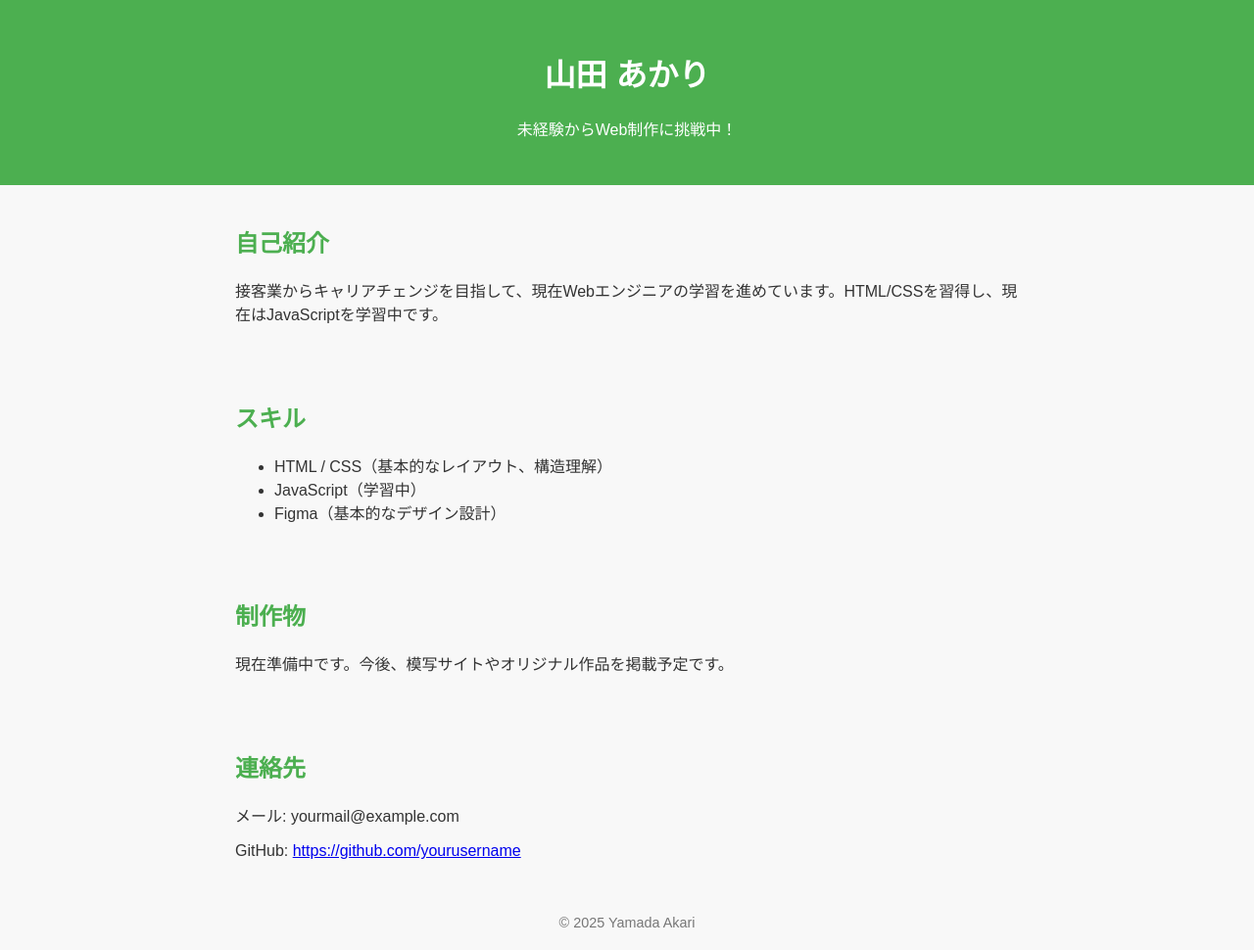
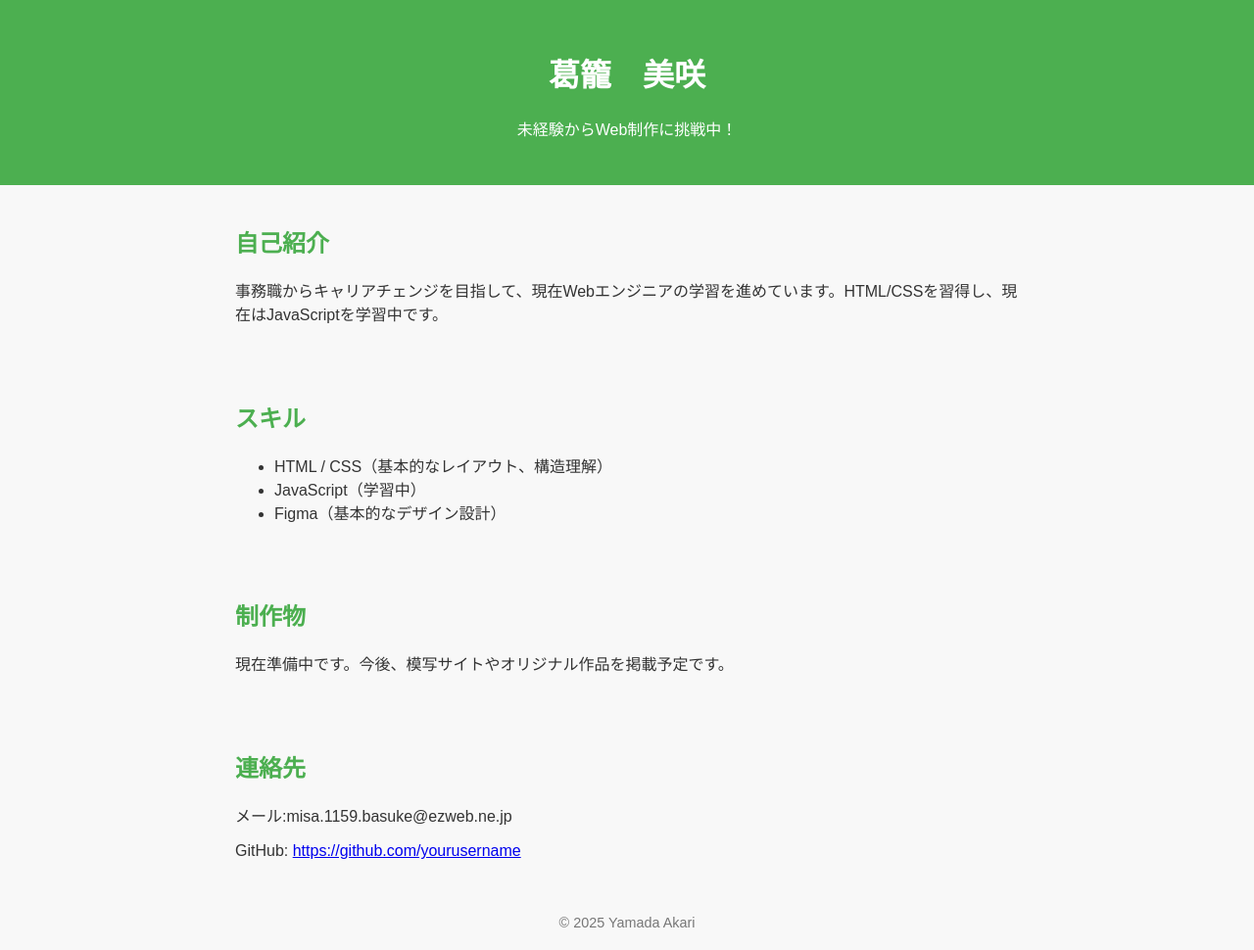
Before and after one commit to misaki0103/my-portfolio-misaki, a plain HTML site: page index.html in a window 1280 px wide. Shown: the whole page at 98% size. Drawn offline with Linux system fonts and the light colour scheme.

Commit message:
Update index.html

```diff
--- a/index.html
+++ b/index.html
@@ -37,13 +37,13 @@
 <body>
 
   <header>
-    <h1>山田 あかり</h1>
+    <h1>葛籠　美咲</h1>
     <p>未経験からWeb制作に挑戦中！</p>
   </header>
 
   <section>
     <h2>自己紹介</h2>
-    <p>接客業からキャリアチェンジを目指して、現在Webエンジニアの学習を進めています。HTML/CSSを習得し、現在はJavaScriptを学習中です。</p>
+    <p>事務職からキャリアチェンジを目指して、現在Webエンジニアの学習を進めています。HTML/CSSを習得し、現在はJavaScriptを学習中です。</p>
   </section>
 
   <section>
@@ -62,7 +62,7 @@
 
   <section>
     <h2>連絡先</h2>
-    <p>メール: yourmail@example.com</p>
+    <p>メール:misa.1159.basuke@ezweb.ne.jp</p>
     <p>GitHub: <a href="https://github.com/yourusername" target="_blank">https://github.com/yourusername</a></p>
   </section>
 
```
